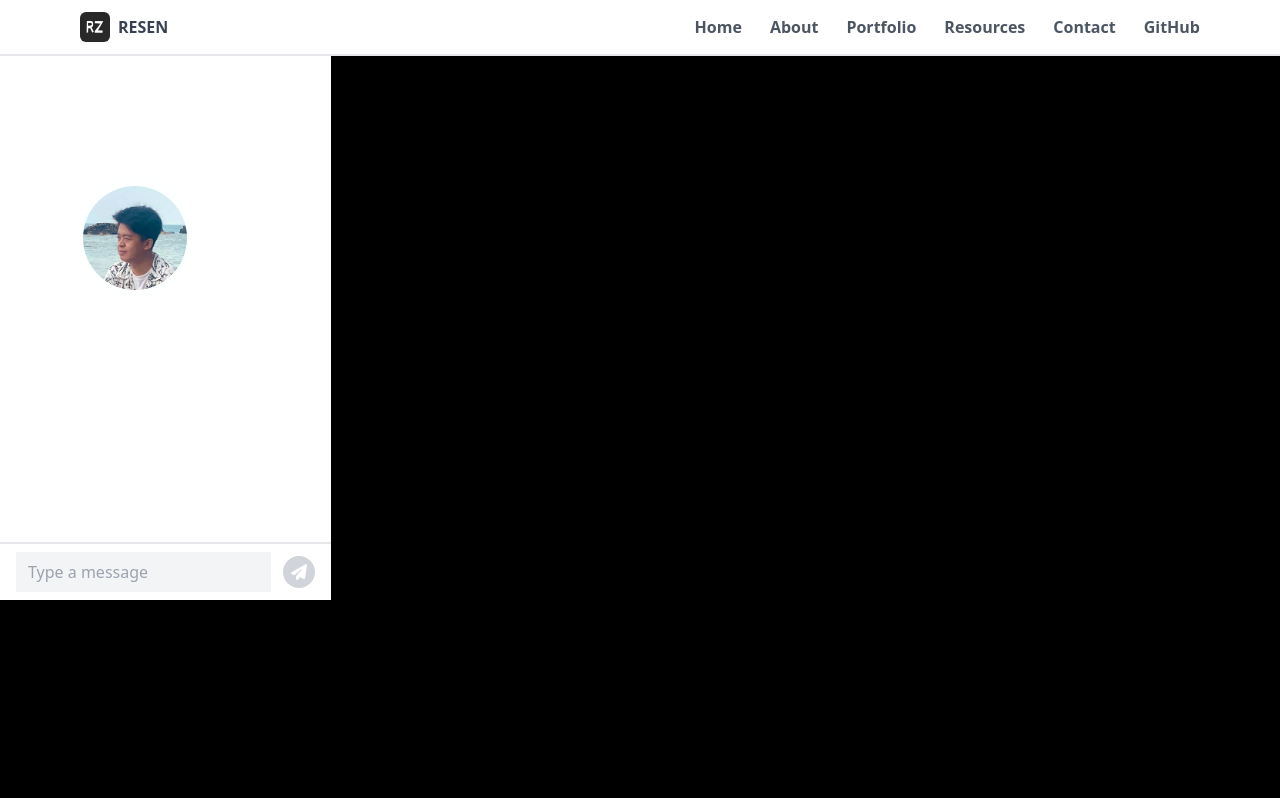
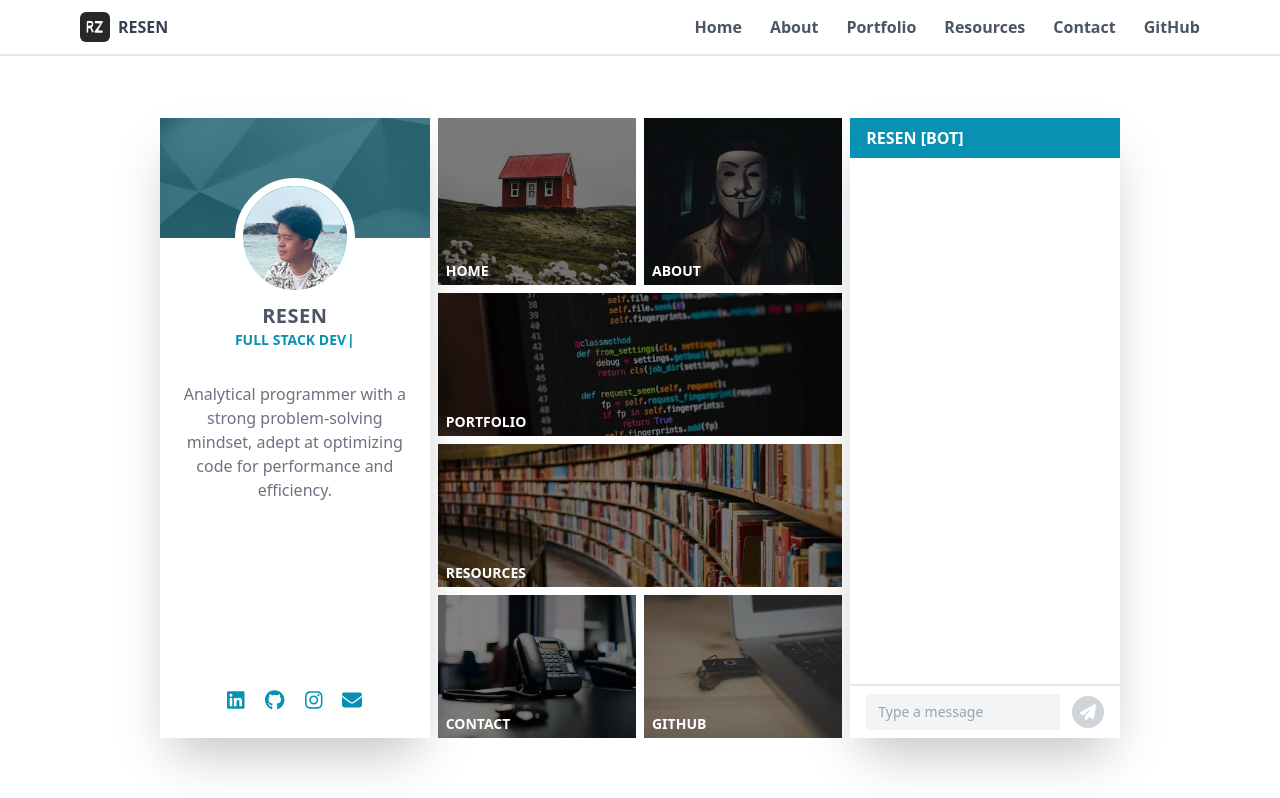
Before and after one commit to resenzhu/nextjs, a Next.js app: page / in a window 1280 px wide. Shown: the top 798 px of the page. Built offline with nearby package versions, Linux system fonts and the light colour scheme; no server answers; what tailwindcss-animated would draw is missing.

Commit message:
update responsive styles

```diff
--- a/src/app/page.tsx
+++ b/src/app/page.tsx
@@ -15,7 +15,7 @@ const metadata = createMetadata({
 });
 
 const Page = (): JSX.Element => (
-  <section className='h-[calc(100vh-4rem)] sm:mx-12 sm:h-[calc(100vh-3.5rem)] md:mx-16 md:grid md:items-center lg:mx-auto lg:w-3/4 landscape:h-full landscape:mx-0'>
+  <section className='h-[calc(100vh-4rem)] md:mx-16 md:grid md:h-[calc(100vh-3.5rem)] md:items-center lg:mx-auto lg:w-3/4'>
     <div className='h-full md:grid md:h-5/6 md:max-h-[calc(100vh-3.5rem)] md:grid-cols-[minmax(0,2fr)_minmax(0,3fr)] md:grid-rows-[minmax(0,1fr)_minmax(0,1fr)] md:gap-2 lg:grid-cols-[minmax(0,2fr)_minmax(0,3fr)_minmax(0,2fr)] lg:grid-rows-1'>
       <Profile
         picture={[
--- a/src/components/main/home/chatbot/chat.tsx
+++ b/src/components/main/home/chatbot/chat.tsx
@@ -15,8 +15,8 @@ const Chat = (): JSX.Element => {
               <div
                 className={
                   chat.sender === 'bot'
-                    ? 'max-w-5/6 w-fit place-self-start bg-cyan-600 px-3 py-1 text-white sm:text-sm landscape:text-base'
-                    : 'max-w-5/6 w-fit place-self-end bg-gray-200 px-3 py-1 sm:text-sm landscape:text-base'
+                    ? 'max-w-5/6 w-fit place-self-start bg-cyan-600 px-3 py-1 text-white md:text-sm'
+                    : 'max-w-5/6 w-fit place-self-end bg-gray-200 px-3 py-1 md:text-sm'
                 }
                 key={index}
               >
--- a/src/components/main/home/chatbot/index.tsx
+++ b/src/components/main/home/chatbot/index.tsx
@@ -10,14 +10,14 @@ type ChatbotProps = {
 
 const Chatbot = ({name}: ChatbotProps): JSX.Element => (
   <T>
-    <div className='fixed bottom-0 z-10 h-full md:relative md:z-0 md:animate-fade-right md:shadow-2xl md:animate-duration-700 lg:animate-fade-left landscape:fixed'>
+    <div className='fixed bottom-0 z-10 h-full md:relative md:z-0 md:animate-fade-right md:shadow-2xl md:animate-duration-700 lg:animate-fade-left'>
       <TBackdrop>
         <div className='fixed h-full w-full bg-black'></div>
       </TBackdrop>
       <TChatbot>
-        <div className='fixed bottom-0 flex h-[80vh] landscape:h-3/4 w-full flex-col bg-white md:relative md:h-full'>
+        <div className='fixed bottom-0 flex h-[80vh] w-full flex-col bg-white md:relative md:h-full'>
           <div className='bg-cyan-600'>
-            <div className='mx-4 flex justify-between py-3 align-middle text-white sm:py-2'>
+            <div className='mx-4 flex justify-between py-3 align-middle text-white md:py-2'>
               <span className='font-bold'>{name}</span>
               <Close icon={faClose} />
             </div>
--- a/src/components/main/home/chatbot/input.tsx
+++ b/src/components/main/home/chatbot/input.tsx
@@ -123,11 +123,11 @@ const Input = ({placeholder, sendIcon}: InputProps): JSX.Element => {
 
   return (
     <form
-      className='mx-4 flex items-center justify-between space-x-3 py-3 sm:py-2'
+      className='mx-4 flex items-center justify-between space-x-3 py-3 md:py-2'
       onSubmit={handleSendInput}
     >
       <input
-        className='w-full flex-1 bg-gray-100 px-3 py-2 outline-0 sm:text-sm landscape:text-base'
+        className='w-full flex-1 bg-gray-100 px-3 py-2 outline-0 md:text-sm'
         type='text'
         placeholder={placeholder}
         value={input}
--- a/src/components/main/home/chatbot/transition.tsx
+++ b/src/components/main/home/chatbot/transition.tsx
@@ -14,18 +14,15 @@ export const T = ({children}: TProps): JSX.Element => {
   const {viewport} = useApp();
   return (
     <>
-      {
-        viewport.width <= 768 &&
+      {viewport.width < 768 && (
         <Transition
           show={section.chatbot}
           as={Fragment}
         >
           {children}
         </Transition>
-      }
-      {
-        viewport.width > 768 && <>{children}</>
-      }
+      )}
+      {viewport.width >= 768 && <>{children}</>}
     </>
   );
 };
@@ -34,7 +31,7 @@ export const TBackdrop = ({children}: TProps): JSX.Element => {
   const {viewport} = useApp();
   return (
     <>
-      {viewport.width <= 768 && (
+      {viewport.width < 768 && (
         <Transition.Child
           as={Fragment}
           enter='duration-150 ease-out'
@@ -47,7 +44,6 @@ export const TBackdrop = ({children}: TProps): JSX.Element => {
           {children}
         </Transition.Child>
       )}
-      {viewport.width > 768 && <>{children}</>}
     </>
   );
 };
@@ -56,7 +52,7 @@ export const TChatbot = ({children}: TProps): JSX.Element => {
   const {viewport} = useApp();
   return (
     <>
-      {viewport.width <= 768 && (
+      {viewport.width < 768 && (
         <Transition.Child
           as={Fragment}
           enter='duration-150 ease-out'
@@ -69,7 +65,7 @@ export const TChatbot = ({children}: TProps): JSX.Element => {
           {children}
         </Transition.Child>
       )}
-      {viewport.width > 768 && <>{children}</>}
+      {viewport.width >= 768 && <>{children}</>}
     </>
   );
 };
--- a/src/components/main/home/explore/index.tsx
+++ b/src/components/main/home/explore/index.tsx
@@ -28,9 +28,9 @@ const Explore = ({
   githubBg
 }: ExploreProps): JSX.Element => (
   <T>
-    <div className='grid h-full grid-cols-2 gap-2 overflow-hidden px-4 py-6 sm:row-span-2 sm:p-0 lg:row-span-1 landscape:h-[150vh] landscape:py-8'>
+    <div className='grid h-full grid-cols-2 gap-2 overflow-hidden px-4 py-6 md:row-span-2 md:p-0 lg:row-span-1'>
       <THome>
-        <Home className='group/home relative h-full w-full hover:shadow-lg sm:hover:shadow-none'>
+        <Home className='group/home relative h-full w-full hover:shadow-lg md:hover:shadow-none'>
           <div
             className={`absolute h-full w-full ${homeBg} bg-cover bg-center bg-no-repeat brightness-50`}
           ></div>
--- a/src/components/main/home/explore/transition.tsx
+++ b/src/components/main/home/explore/transition.tsx
@@ -12,6 +12,7 @@ export type TProps = {
 export const T = ({children}: TProps): JSX.Element => {
   const {viewport} = useApp();
   const {section, setSection} = useHome();
+
   const handleToggleProfile = (show: boolean): void => {
     if (show !== section.profile) {
       setTimeout((): void => {
--- a/src/components/main/home/profile/index.tsx
+++ b/src/components/main/home/profile/index.tsx
@@ -41,20 +41,20 @@ const Profile = ({
           </div>
         </div>
       </TPicture>
-      <div className='relative flex h-full flex-col items-center justify-between pt-20 sm:pt-16'>
+      <div className='relative flex h-full flex-col items-center justify-between pt-20 md:pt-16'>
         <div className='flex flex-1 flex-col items-center'>
           <TName>
-            <span className='text-2xl font-extrabold tracking-wide text-gray-600 sm:text-xl landscape:text-2xl'>
+            <span className='text-2xl font-extrabold tracking-wide text-gray-600 md:text-xl'>
               {name}
             </span>
           </TName>
           <TSpecialty>
-            <span className='text-lg font-extrabold text-cyan-600 sm:text-sm landscape:text-lg'>
+            <span className='text-lg font-extrabold text-cyan-600 md:text-sm'>
               <Specialty title={specialty} />
             </span>
           </TSpecialty>
           <TBio>
-            <span className='w-4/5 py-4 text-center text-gray-500 sm:mx-auto sm:w-5/6 sm:text-sm lg:py-8 lg:text-base landscape:py-7 landscape:text-lg'>
+            <span className='w-4/5 py-4 text-center text-gray-500 md:mx-auto md:w-5/6 md:text-sm lg:py-8 lg:text-base'>
               {bio}
             </span>
           </TBio>
@@ -66,11 +66,11 @@ const Profile = ({
           </TButtons>
         </div>
         <TSocials>
-          <div className='flex w-1/2 items-center justify-between pb-6 pt-4 sm:mx-auto sm:pb-6 sm:pt-1 landscape:w-1/3 landscape:pb-8 landscape:pt-10'>
+          <div className='flex w-1/2 items-center justify-between pb-6 pt-4 md:mx-auto md:pb-6 md:pt-1'>
             {socials.map(
               (social): JSX.Element => (
                 <Link
-                  className='text-2xl text-cyan-600 duration-150 active:text-cyan-700 sm:text-xl landscape:text-2xl'
+                  className='text-2xl text-cyan-600 duration-150 active:text-cyan-700 md:text-xl'
                   key={social.name}
                   href={social.url}
                   target='_blank'
```
